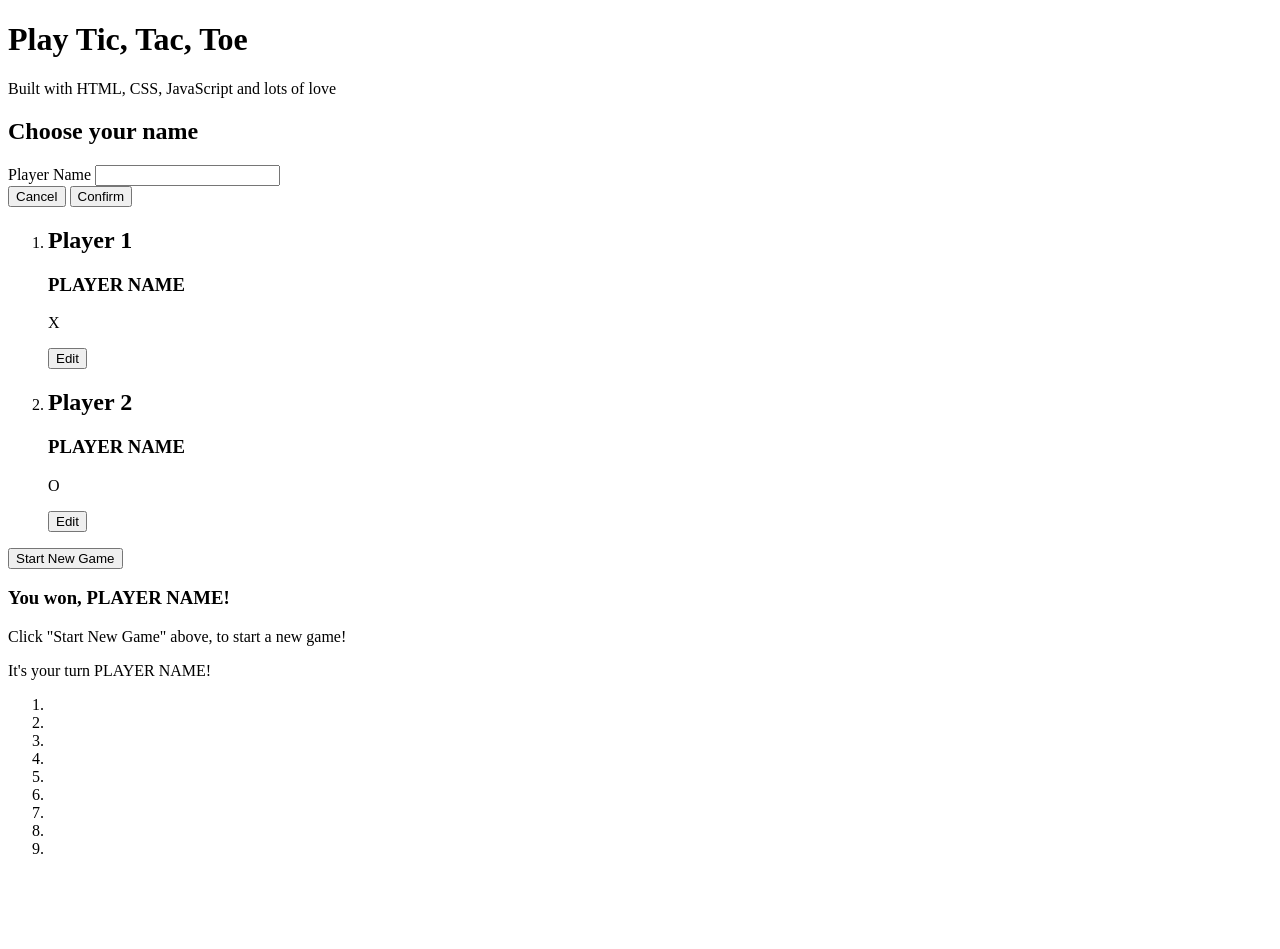
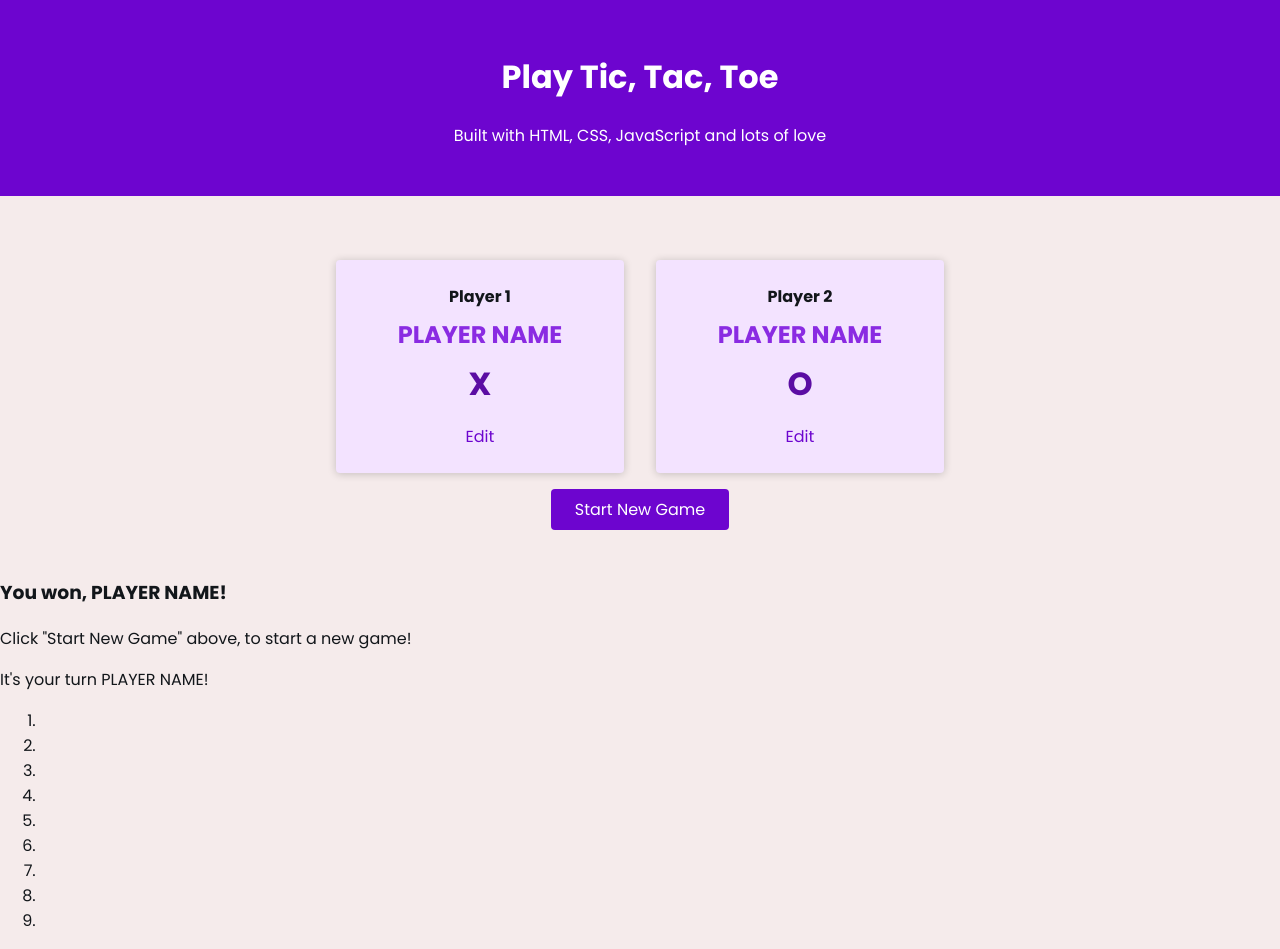
Before and after one commit to 7hecoder/tic-tac-toe, a plain HTML site: page index.html in a window 1280 px wide. Before the commit the page ends 874 px from the top, so only its background shows below. Drawn offline with Linux system fonts and the light colour scheme; a web font is replaced by a local one.

Commit message:
Basic styling

```diff
--- /dev/null
+++ b/Styles/config.css
@@ -0,0 +1,66 @@
+#config-overlay{
+    text-align: center;
+}
+
+#config-overlay h2 {
+    margin: 0.5rem 0;
+}
+
+.form-control{
+    margin: 0.5rem 0;
+}
+
+.form-control label{
+    display: block;
+    margin-bottom: 0.5rem;
+    font-weight: bold;
+}
+
+.form-control input{
+    font: inherit;
+    border: 1px solid rgb(161, 159, 159);
+    width: 15rem;
+    padding: 0.5rem;
+}
+
+#game-config {
+    width: 90%;
+    max-width: 40rem;
+    margin: 3rem auto;
+    text-align: center;
+}
+
+#game-config ol {
+    list-style: none;
+    margin: 0;
+    padding: 0;
+    display: flex;
+}
+#game-config li {
+    margin: 1rem;
+    padding: 1rem;
+    width: 50%;
+    background-color: rgb(243, 227, 255);
+    border-radius: 4px;
+    box-shadow: 0 1px 8px rgba(0, 0, 0, 0.2);
+}
+
+#game-config h2 {
+    font-size: 1rem;
+    margin: 0.5rem 0;
+
+}
+
+#game-config h3 {
+    font-size: 1.5rem;
+    margin: 0.5rem 0;
+    color: blueviolet;
+
+}
+
+.player-symb{
+    font-size: 2rem;
+    font-weight: bold;
+    margin: 0.5rem 0;
+    color: rgb(91, 13, 163);
+}
--- /dev/null
+++ b/Styles/overlays.css
@@ -0,0 +1,28 @@
+.modal {
+    position: fixed;
+    top: 20%;
+    left: 5%;
+    width: 90%;
+    background-color: white;
+    padding: 1rem;
+    border-radius: 6px;
+    box-shadow: 0 2px 8px rgba(0, 0, 0, 0.2);
+    display: none;
+}
+
+#backdrop {
+    position: fixed;
+    top: 0;
+    left: 0;
+    width: 100%;
+    height: 100%;
+    background-color: rgba(0, 0, 0, 0.7);
+    display: none;
+}
+
+@media (min-width: 48rem){
+    .modal {
+        left: calc(50% - 20rem);
+        width: 40rem;
+    }
+}
--- /dev/null
+++ b/Styles/styles.css
@@ -0,0 +1,45 @@
+body {
+    margin: 0;
+    font-family:"Poppins", sans-serif;
+    color: rgb(18, 22, 26)    ;
+    background-color: rgb(245, 235, 235);
+}
+
+#main-head {
+
+    background-color: rgb(109, 5, 207);
+    color: white;
+    padding: 2rem 5%;
+    text-align: center;
+
+}
+
+.btn {
+    font: inherit;
+    padding: 0.5rem 1.5rem;
+    background-color: rgb(109, 5, 207);
+    border: rgb(109, 5, 207);
+    color: white;
+    border-radius: 4px;
+    cursor: pointer;
+
+}
+
+.btn-alt {
+    background-color: transparent;
+    border-color: transparent;
+    color: rgb(109, 5, 207);
+
+}
+
+.btn:hover{
+    background-color: rgb(159, 83, 230);
+    border-color: rgb(20, 3, 36);
+}
+
+.btn-alt:hover {
+    background-color: rgb(238, 211, 211);
+    border-color: transparent;
+
+
+}
--- a/index.html
+++ b/index.html
@@ -4,25 +4,32 @@
     <meta charset="UTF-8">
     <meta name="viewport" content="width=device-width, initial-scale=1.0">
     <title>Tic Tac Toe</title>
+    <link rel="preconnect" href="https://fonts.googleapis.com">
+<link rel="preconnect" href="https://fonts.gstatic.com" crossorigin>
+<link href="https://fonts.googleapis.com/css2?family=Poppins:ital,wght@0,400;0,700;1,400&family=Sixtyfour+Convergence&display=swap" rel="stylesheet">
+<link rel="stylesheet" href="Styles/styles.css">
+<link rel="stylesheet" href="/Styles/overlays.css">
+<link rel="stylesheet" href="/Styles/config.css">
 </head>
 <body>
-    <header>
+    <div id="backdrop"></div>
+    <header id="main-head">
         <h1>Play Tic, Tac, Toe</h1>
         <p>Built with HTML, CSS, JavaScript and lots of love</p>
     </header>
 
     <main>
-        <aside>
+        <aside class="modal" id="config-overlay">
             <!-- we use aside tag to add additional content that is not main -->
             <h2>Choose your name</h2>
-            <form>
+            <form class="form-control">
                 <div>
                     <label for="playername">Player Name</label>
                     <input type="text" name="playername" id="playername">
                 </div>
                 <div>
-                    <button type="button">Cancel</button>
-                    <button type="submit">Confirm</button>
+                    <button type="button" class="btn-alt">Cancel</button>
+                    <button type="submit" class="btn">Confirm</button>
                 </div>
             </form>
         </aside>
@@ -32,20 +39,20 @@
                     <article>
                         <h2>Player 1</h2>
                         <h3>PLAYER NAME</h3>
-                        <P>X</P>
-                        <button>Edit</button>
+                        <P class="player-symb">X</P>
+                        <button class="btn btn-alt">Edit</button>
                     </article>
                 </li>
                 <li>
                     <article>
                         <h2>Player 2</h2>
                         <h3>PLAYER NAME</h3>
-                        <P>O</P>
-                        <button>Edit</button>
+                        <P class="player-symb">O</P>
+                        <button class="btn btn-alt">Edit</button>
                     </article>
                 </li>
             </ol>
-            <button>Start New Game</button>
+            <button class="btn">Start New Game</button>
         </section>
         <section id="game">
             <article>
```
